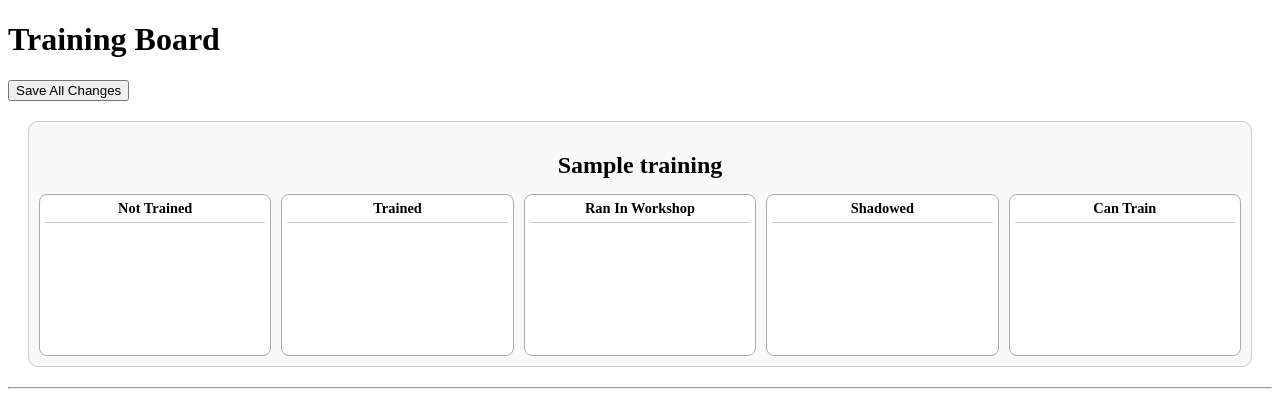
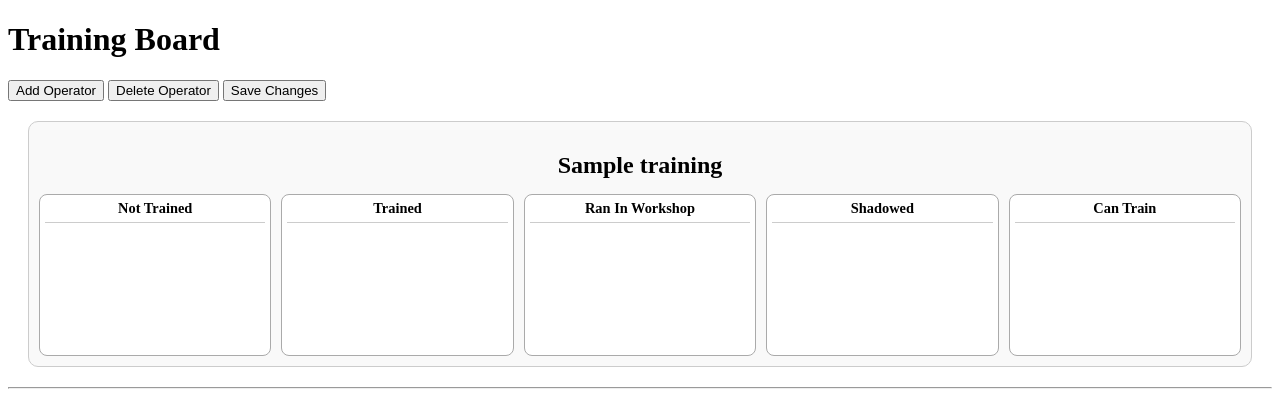
Before and after one commit to jperez318/operator_central_2.0, a Flask app: template templates/training.html in a window 1280 px wide. Shown: the top 420 px of the page. Run offline with Flask 3, Linux system fonts and the light colour scheme; the template is opened without the code that fills it: most values are stand-ins (such as "Sample title", 1, 10 or a date in 2020); parts of the project's set-up code (start-up, migrations or seed data) failed here and were passed over.

Commit message:
add and delete operator buttons working

```diff
--- a/app.py
+++ b/app.py
@@ -35,10 +35,8 @@ def update_statuses():
     }
     """
     data = request.json
-    #print(data["trainings"][45])  # Debugging line
     for training_id, operator_dict in data.get("trainings", {}).items():
         for operator_id, status in operator_dict.items():
-            # Update DB
             db_status = (
                 db.query(Training_Operator_training_Status)
                 .filter_by(training_id=int(training_id), operator_id=int(operator_id))
@@ -47,14 +45,12 @@ def update_statuses():
             if db_status:
                 db_status.status = status
             else:
-                # If no record exists, create it
-
                 new_status = Training_Operator_training_Status(
-                    training_id=str(training_id),
+                    training_id=int(training_id),
                     operator_id=int(operator_id),
                     status=status,
-                    date_assigned=datetime.utcnow()  # or datetime.now() depending on your preference
-)
+                    date_assigned=datetime.utcnow()
+                )
                 db.add(new_status)
 
             # Also update in-memory board
@@ -62,11 +58,61 @@ def update_statuses():
             if training:
                 training.update_operator_status(operator_id, status)
 
-    db.commit()  # ✅ Persist all changes
+    db.commit()
     board.load_from_db()
 
     return jsonify({"success": True})
 
+@app.route("/operators", methods=["POST"])
+def add_operator():
+    data = request.json
+    name = data.get("name")
+    if not name:
+        return jsonify({"error": "Name required"}), 400
+
+    db = SessionLocal()
+    try:
+        operator = Operator(name=name)
+        db.add(operator)
+        db.flush()
+        trainings = db.query(Training).all()
+        for training in trainings:
+            status = Training_Operator_training_Status(
+                training_id=training.id,
+                operator_id=operator.id,
+                status="not_trained",
+                date_assigned=datetime.utcnow()
+            )
+            db.add(status)
+        db.commit()
+        return jsonify({
+            "id": operator.id,
+            "name": operator.name
+        })
+
+    finally:
+        db.close()
+        board.load_from_db()
+
+@app.route("/operators/<int:operator_id>", methods=["DELETE"])
+def delete_operator(operator_id):
+    db = SessionLocal()
+    try:
+        db.query(Training_Operator_training_Status)\
+          .filter_by(operator_id=operator_id)\
+          .delete()
+
+        db.query(Operator)\
+          .filter_by(id=operator_id)\
+          .delete()
+
+        db.commit()
+        return jsonify({"success": True})
+
+    finally:
+        db.close()
+        board.load_from_db()
+
 
 if __name__ == "__main__":
     app.run(debug=True)
--- a/models/operator_obj.py
+++ b/models/operator_obj.py
@@ -5,10 +5,10 @@ import uuid
 class Operator(Base):
     __tablename__ = "operators"
 
-    id = Column(String, primary_key=True, default=lambda: str(uuid.uuid4()))
+    id = Column(Integer, primary_key=True, autoincrement=True)
     name = Column(String, nullable=False)
-    op_month_points = Column(Integer, default=0)
-    op_month_points_last_month = Column(Integer, default=0)
+    op_month_points = Column(Integer, default=0, nullable=False)
+    op_month_points_last_month = Column(Integer, default=0, nullable=False)
 
     def reset_month_points(self):
         #Reset this operator's monthly points to 0
--- a/models/training_obj.py
+++ b/models/training_obj.py
@@ -7,7 +7,7 @@ from datetime import datetime
 class Training(Base):
     __tablename__ = "trainings"
 
-    id = Column(String, primary_key=True, default=lambda: str(uuid.uuid4()))
+    id = Column(Integer, primary_key=True, autoincrement=True)
     name = Column(String, nullable=False)
     amount_of_ops_needed = Column(String, nullable=False)
     time_to_train = Column(String, nullable=False)
--- a/models/training_statuses.py
+++ b/models/training_statuses.py
@@ -13,7 +13,7 @@ class Training_Operator_training_Status(Base):
     __tablename__ = "training_statuses"
 
     id = Column(Integer, primary_key=True, autoincrement=True)
-    training_id = Column(String, ForeignKey("trainings.id"), nullable=False)
+    training_id = Column(Integer, ForeignKey("trainings.id"), nullable=False)
     operator_id = Column(Integer, ForeignKey("operators.id"), nullable=False)
     status = Column(String, nullable=False)
     date_assigned = Column(DateTime, nullable=False)
--- a/static/css/styles.css
+++ b/static/css/styles.css
@@ -60,3 +60,7 @@
 #save-button:hover {
   background-color: #3367d6;
 }
+
+.operator.selected {
+  outline: 2px solid red;
+}
--- a/static/js/training.js
+++ b/static/js/training.js
@@ -71,3 +71,61 @@ document.addEventListener("DOMContentLoaded", () => {
       });
   });
 });
+
+document.getElementById("add-operator").addEventListener("click", () => {
+  const name = prompt("Enter operator name:");
+  if (!name) return;
+
+  fetch("/operators", {
+    method: "POST",
+    headers: { "Content-Type": "application/json" },
+    body: JSON.stringify({ name })
+  })
+  .then(res => res.json())
+  .then(operator => {
+    // Add to NOT TRAINED column of every training
+    document.querySelectorAll(".training").forEach(trainingDiv => {
+      const notTrainedCol = trainingDiv.querySelector(
+        ".status-column[data-status='not_trained']"
+      );
+
+      const opEl = document.createElement("div");
+      opEl.className = "operator";
+      opEl.dataset.operatorId = operator.id;
+      opEl.textContent = operator.name;
+      opEl.draggable = true;
+
+      notTrainedCol.appendChild(opEl);
+    });
+
+    location.reload(); // safest while developing
+  });
+});
+
+let selectedOperator = null;
+
+document.addEventListener("click", e => {
+  if (e.target.classList.contains("operator")) {
+    document.querySelectorAll(".operator")
+      .forEach(op => op.classList.remove("selected"));
+
+    e.target.classList.add("selected");
+    selectedOperator = e.target;
+  }
+});
+
+document.getElementById("delete-operator").addEventListener("click", () => {
+  if (!selectedOperator) {
+    alert("Select an operator first");
+    return;
+  }
+
+  const operatorId = selectedOperator.dataset.operatorId;
+  if (!confirm("Delete this operator?")) return;
+
+  fetch(`/operators/${operatorId}`, { method: "DELETE" })
+    .then(res => res.json())
+    .then(() => {
+      location.reload();
+    });
+});
--- a/templates/training.html
+++ b/templates/training.html
@@ -9,7 +9,11 @@
 <body>
 
 <h1>Training Board</h1>
-<button id="save-all-button">Save All Changes</button>
+<div class="toolbar">
+  <button id="add-operator">Add Operator</button>
+  <button id="delete-operator">Delete Operator</button>
+  <button id="save-all-button">Save Changes</button>
+</div>
 
 {% for training in trainings %}
 <div class="training" data-training-id="{{ training.id }}">
```
